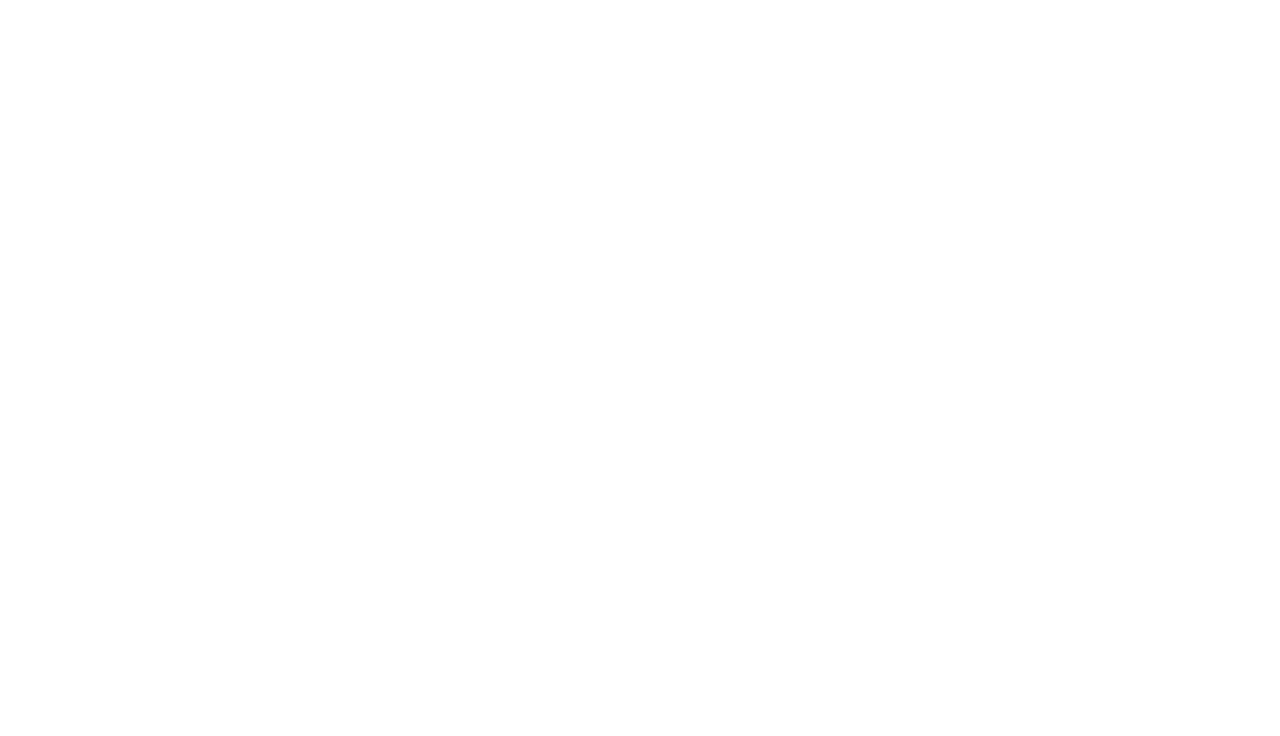
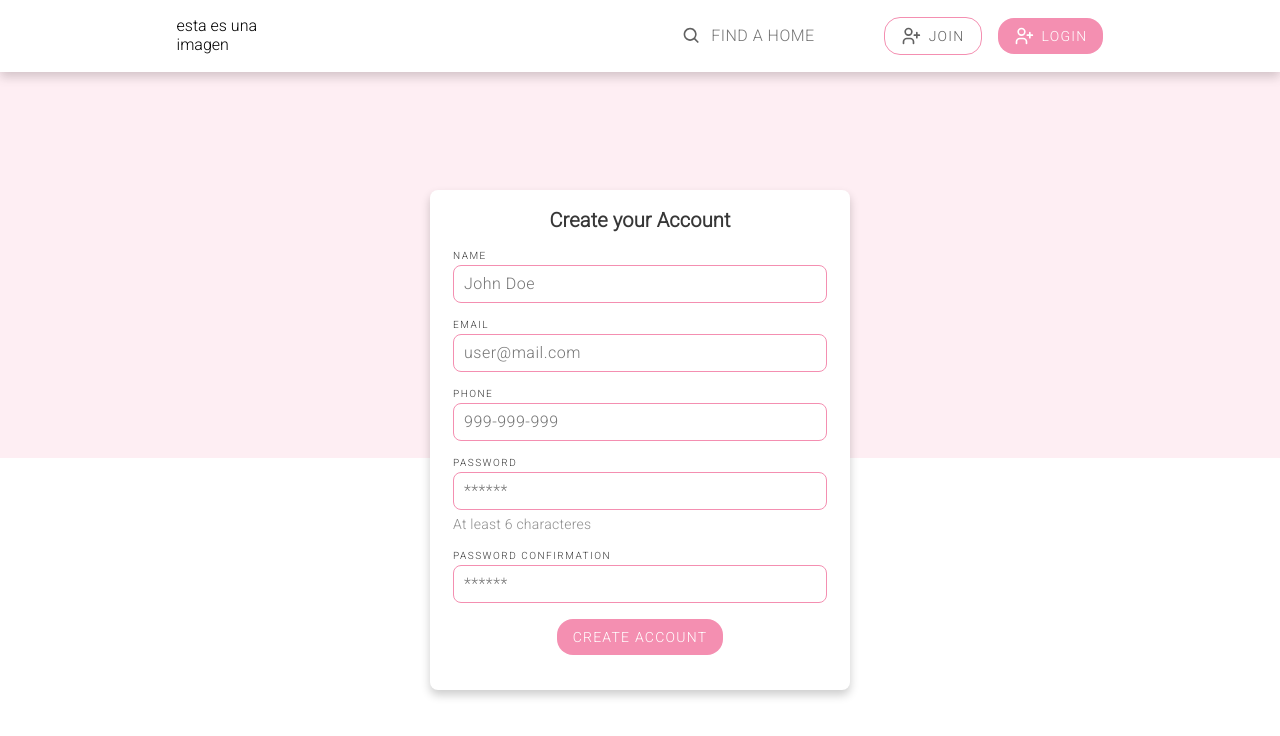
Before and after one commit to NunezGabriel/get-that-home-frontend, a React (Vite) app in the folder get-that-home/: page /seeker-signup in a window 1280 px wide. Before the commit this address had no page. Shown: the top 736 px of the page. Built offline with nearby package versions, Linux system fonts and the light colour scheme.

Commit message:
chore signup flow

```diff
--- a/get-that-home/src/App.jsx
+++ b/get-that-home/src/App.jsx
@@ -7,6 +7,8 @@ import PropertEdit from "./pages/property-edit"
 import PropertShowContact from "./pages/propery-show-contact"
 import PropertShowLogged from "./pages/property-show-logged"
 import JoinSelect from "./pages/join-select"
+import LandlordSignUp from "./pages/lanlord-signup"
+import SeekerSignUp from "./pages/seeker-signup"
 
 function App() {
   return (
@@ -20,6 +22,8 @@ function App() {
           <Route path="/property-show-contact" element={<PropertShowContact/>} />
           <Route path="/property-show-logged" element={<PropertShowLogged/>} />
           <Route path="/join-select" element={<JoinSelect/>} />
+          <Route path="/landlord-signup" element={<LandlordSignUp/>} />
+          <Route path="/seeker-signup" element={<SeekerSignUp/>} />
         </Routes>
       </BrowserRouter>
   )
--- a/get-that-home/src/components/simpleText.jsx
+++ b/get-that-home/src/components/simpleText.jsx
@@ -26,6 +26,7 @@ const SimpleText = ({TextColor, children}) => {
         line-height: 20px; /* 142.857% */
         letter-spacing: 0.25px;
         text-decoration: none;
+        margin: 0;
     `
 
     return (
--- a/get-that-home/src/pages/join-select.jsx
+++ b/get-that-home/src/pages/join-select.jsx
@@ -1,19 +1,28 @@
 import styled from "@emotion/styled";
+import { Link } from "react-router-dom";
 
-import { TitleText, SubtitleText } from "./landing-page";
 import NoLoggedNavBar from "../components/navBar/noLoggedNavBar";
+import rafiki from "../assets/rafiki.svg"
+import pana from "../assets/pana.svg"
 
-const MainJoinContainer = styled.div`
+export const MainJoinContainer = styled.div`
     height: 705px;
+    position: relative;
 `
-const PinkContainer = styled.div`
+export const PinkContainer = styled.div`
     background-color: rgba(244, 143, 177, 0.15);
-    height: 352px;
+    height: 322px;
+    text-align: center;
+    padding-top: 64px;
 `
 const OptionJoinContainer = styled.div`
     display: inline-flex;
     align-items: center;
     gap: 54px;
+    position: absolute;
+    top: 60%;
+    left: 50%;
+    transform: translate(-50%, -50%);
 `
 
 const OptionJoin = styled.div`
@@ -25,22 +34,91 @@ const OptionJoin = styled.div`
     border-radius: 8px;
     background: #FFF;
     box-shadow: 0px 5px 10px 0px rgba(0, 0, 0, 0.20);
+    width: 280px;
+    height: 274px;
+`
+const Subtitle = styled.h3`
+    color: #1D4044;
+    font-size: 24px;
+    font-style: normal;
+    font-weight: 400;
+    line-height: 32px;
+    margin: 0;
+`
+const Title = styled.h1`
+    color: #1D4044;
+    font-size: 64px;
+    font-style: normal;
+    font-weight: 100;
+    line-height: 88px;
+    letter-spacing: -0.5px;
+    margin: 0;
+`
+const InfoContainer = styled.div`
+    width: 270px;
+    display: flex;
+    flex-direction: column;
+    gap: 6px;
+`
+export const InfoTitle = styled.h2`
+    color: #373737;
+    text-align: center;
+    font-size: 20px;
+    font-style: normal;
+    font-weight: 800;
+    line-height: 28px;
+    letter-spacing: 0.15px;
+    margin: 0;
 `
 
+const InfoText = styled.p`
+    color: #373737;
+    text-align: center;
+    font-size: 14px;
+    font-style: normal;
+    font-weight: 500;
+    line-height: 20px;
+    letter-spacing: 0.1px;
+    margin: 0;
+`
 const JoinSelect = () => {
-
 
     return (
         <div>
             <NoLoggedNavBar/>
             <MainJoinContainer>
                 <PinkContainer>
-                    <SubtitleText>Selecciona el perfil con el que te identificas</SubtitleText>
-                    <TitleText>Que estas buscando?</TitleText>
+                    <Subtitle>Selecciona el perfil con el que te identificas</Subtitle>
+                    <Title>Que estas buscando?</Title>
                 </PinkContainer>
                 <OptionJoinContainer>
-                    <OptionJoin></OptionJoin>
-                    <OptionJoin></OptionJoin>
+                    <Link to={"/landlord-signup"} style={{textDecoration: "none"}}>
+                        <OptionJoin>
+                            <img src={rafiki} alt="money img" style={{width: "270px", height:"180px"}}/>
+                            <InfoContainer>
+                                <InfoTitle>
+                                    Landlord
+                                </InfoTitle>
+                                <InfoText>
+                                    You want to rent or sell a home
+                                </InfoText>
+                            </InfoContainer>
+                        </OptionJoin>
+                    </Link>
+
+                    <Link to={"/seeker-signup"} style={{textDecoration: "none"}}>
+                        <OptionJoin>
+                            <img src={pana} alt="money img" style={{width: "270px", height:"180px"}}/>
+                            <InfoContainer>
+                                <InfoTitle>
+                                    Home seeker
+                                </InfoTitle>
+                                <InfoText>
+                                    You want to find a home
+                                </InfoText>
+                            </InfoContainer>
+                        </OptionJoin>
+                    </Link>
                 </OptionJoinContainer>
             </MainJoinContainer>
         </div>
--- /dev/null
+++ b/get-that-home/src/pages/lanlord-signup.jsx
@@ -0,0 +1,79 @@
+import styled from "@emotion/styled";
+
+import NoLoggedNavBar from "../components/navBar/noLoggedNavBar";
+import { MainJoinContainer, PinkContainer, InfoTitle } from "./join-select";
+import Label from "../components/label";
+import { SimpleContainer } from "./form";
+import { MainInput } from "../components/input";
+import InputBody from "../components/input";
+import { LoginButton } from "../components/button";
+import SimpleText from "../components/simpleText";
+
+export const SignUpContainer = styled.div`
+    display: inline-flex;
+    padding: 16px;
+    flex-direction: column;
+    align-items: center;
+    gap: 16px;
+    border-radius: 8px;
+    background-color: white;
+    box-shadow: 0px 5px 10px 0px rgba(0, 0, 0, 0.20);
+    position: absolute;
+    top: 55%;
+    left: 50%;
+    transform: translate(-50%, -50%);
+    width: 388px;
+    height: 468px;
+`
+
+const LandlordSignUp = () => {
+    return (
+        <div>
+            <NoLoggedNavBar/>
+            <MainJoinContainer>
+                <PinkContainer/>
+            </MainJoinContainer>
+            <SignUpContainer>
+                <InfoTitle>Create your Account</InfoTitle>
+                <SimpleContainer>
+                    <Label>name</Label>
+                    <InputBody>
+                        <MainInput placeholder="John Doe"/>
+                    </InputBody>
+                </SimpleContainer>
+                <SimpleContainer>
+                    <Label>email</Label>
+                    <InputBody>
+                        <MainInput placeholder="user@mail.com"/>
+                    </InputBody>
+                </SimpleContainer>
+                <SimpleContainer>
+                    <Label>phone</Label>
+                    <InputBody>
+                        <MainInput placeholder="999-999-999"/>
+                    </InputBody>
+                </SimpleContainer>
+                <SimpleContainer>
+                    <Label>password</Label>
+                    <InputBody>
+                        <MainInput placeholder="******"/>
+                    </InputBody>
+                    <SimpleText TextColor={"#8E8E8E"}>
+                        At least 6 characteres
+                    </SimpleText>
+                </SimpleContainer>
+                <SimpleContainer>
+                    <Label>password Confirmation</Label>
+                    <InputBody>
+                        <MainInput placeholder="******"/>
+                    </InputBody>
+                </SimpleContainer>
+                <LoginButton>
+                    Create account
+                </LoginButton>
+            </SignUpContainer>
+        </div>
+    );
+}
+
+export default LandlordSignUp;
--- /dev/null
+++ b/get-that-home/src/pages/seeker-signup.jsx
@@ -0,0 +1,61 @@
+import NoLoggedNavBar from "../components/navBar/noLoggedNavBar";
+import { MainJoinContainer, PinkContainer, InfoTitle } from "./join-select";
+import Label from "../components/label";
+import { SimpleContainer } from "./form";
+import { MainInput } from "../components/input";
+import InputBody from "../components/input";
+import { LoginButton } from "../components/button";
+import SimpleText from "../components/simpleText";
+import { SignUpContainer } from "./lanlord-signup";
+
+const SeekerSignUp = () => {
+    return (
+        <div>
+            <NoLoggedNavBar/>
+            <MainJoinContainer>
+                <PinkContainer/>
+            </MainJoinContainer>
+            <SignUpContainer>
+                <InfoTitle>Create your Account</InfoTitle>
+                <SimpleContainer>
+                    <Label>name</Label>
+                    <InputBody>
+                        <MainInput placeholder="John Doe"/>
+                    </InputBody>
+                </SimpleContainer>
+                <SimpleContainer>
+                    <Label>email</Label>
+                    <InputBody>
+                        <MainInput placeholder="user@mail.com"/>
+                    </InputBody>
+                </SimpleContainer>
+                <SimpleContainer>
+                    <Label>phone</Label>
+                    <InputBody>
+                        <MainInput placeholder="999-999-999"/>
+                    </InputBody>
+                </SimpleContainer>
+                <SimpleContainer>
+                    <Label>password</Label>
+                    <InputBody>
+                        <MainInput placeholder="******"/>
+                    </InputBody>
+                    <SimpleText TextColor={"#8E8E8E"}>
+                        At least 6 characteres
+                    </SimpleText>
+                </SimpleContainer>
+                <SimpleContainer>
+                    <Label>password Confirmation</Label>
+                    <InputBody>
+                        <MainInput placeholder="******"/>
+                    </InputBody>
+                </SimpleContainer>
+                <LoginButton>
+                    Create account
+                </LoginButton>
+            </SignUpContainer>
+        </div>
+    );
+}
+
+export default SeekerSignUp;
```
Also changed, not shown: get-that-home/src/assets/pana.svg (added), get-that-home/src/assets/rafiki.svg (added).
